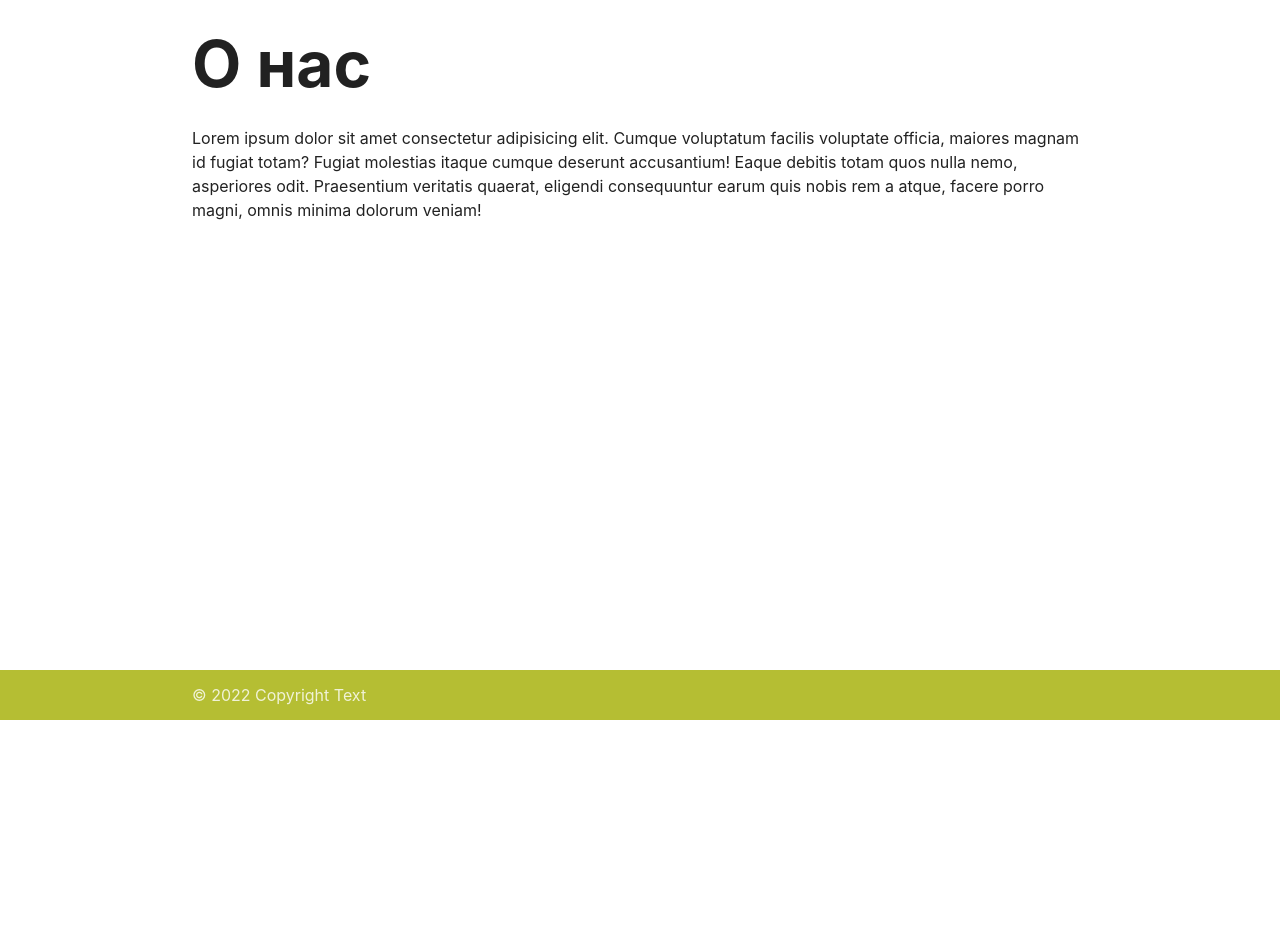
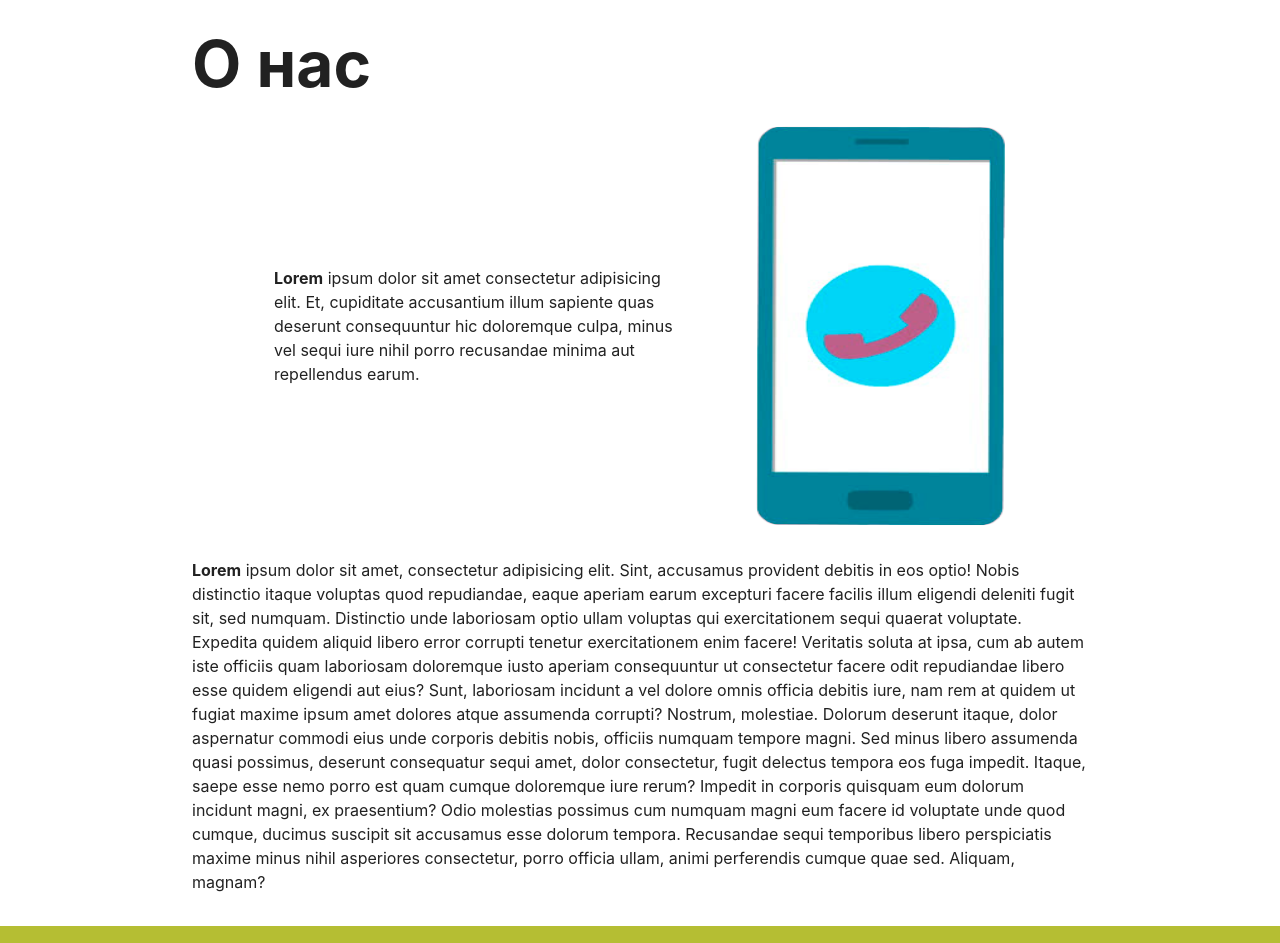
Before and after one commit to notaddtry/nataraure, a Next.js app: page /about in a window 1280 px wide. Shown: the part 80-1023 px from the top of the page. Before the commit the page ends 800 px from the top, so only its background shows below. Built offline with nearby package versions, Linux system fonts and the light colour scheme.

Commit message:
updated aboutus page

```diff
--- a/pages/about.jsx
+++ b/pages/about.jsx
@@ -1,18 +1,48 @@
+import Image from 'next/image'
 import React from 'react'
 import Title from '../src/components/Title'
 
+import styles from './pages.module.scss'
+
 const Aboutpage = () => {
   return (
-    <div>
+    <div className={styles.about_wrapper}>
       <Title custom={1}>О нас</Title>
-      <span>
-        Lorem ipsum dolor sit amet consectetur adipisicing elit. Cumque
-        voluptatum facilis voluptate officia, maiores magnam id fugiat totam?
-        Fugiat molestias itaque cumque deserunt accusantium! Eaque debitis totam
-        quos nulla nemo, asperiores odit. Praesentium veritatis quaerat,
-        eligendi consequuntur earum quis nobis rem a atque, facere porro magni,
-        omnis minima dolorum veniam!
-      </span>
+      <div className={styles.about_info_wrapper}>
+        <span className={styles.quote}>
+          <b>Lorem</b> ipsum dolor sit amet consectetur adipisicing elit. Et,
+          cupiditate accusantium illum sapiente quas deserunt consequuntur hic
+          doloremque culpa, minus vel sequi iure nihil porro recusandae minima
+          aut repellendus earum.
+        </span>
+        <Image src='/assets/phone.png' width={250} height={400} />
+      </div>
+      <div className={styles.about_content_wrapper}>
+        <span>
+          <b>Lorem</b> ipsum dolor sit amet, consectetur adipisicing elit. Sint,
+          accusamus provident debitis in eos optio! Nobis distinctio itaque
+          voluptas quod repudiandae, eaque aperiam earum excepturi facere
+          facilis illum eligendi deleniti fugit sit, sed numquam. Distinctio
+          unde laboriosam optio ullam voluptas qui exercitationem sequi quaerat
+          voluptate. Expedita quidem aliquid libero error corrupti tenetur
+          exercitationem enim facere! Veritatis soluta at ipsa, cum ab autem
+          iste officiis quam laboriosam doloremque iusto aperiam consequuntur ut
+          consectetur facere odit repudiandae libero esse quidem eligendi aut
+          eius? Sunt, laboriosam incidunt a vel dolore omnis officia debitis
+          iure, nam rem at quidem ut fugiat maxime ipsum amet dolores atque
+          assumenda corrupti? Nostrum, molestiae. Dolorum deserunt itaque, dolor
+          aspernatur commodi eius unde corporis debitis nobis, officiis numquam
+          tempore magni. Sed minus libero assumenda quasi possimus, deserunt
+          consequatur sequi amet, dolor consectetur, fugit delectus tempora eos
+          fuga impedit. Itaque, saepe esse nemo porro est quam cumque doloremque
+          iure rerum? Impedit in corporis quisquam eum dolorum incidunt magni,
+          ex praesentium? Odio molestias possimus cum numquam magni eum facere
+          id voluptate unde quod cumque, ducimus suscipit sit accusamus esse
+          dolorum tempora. Recusandae sequi temporibus libero perspiciatis
+          maxime minus nihil asperiores consectetur, porro officia ullam, animi
+          perferendis cumque quae sed. Aliquam, magnam?
+        </span>
+      </div>
     </div>
   )
 }
--- a/pages/pages.module.scss
+++ b/pages/pages.module.scss
@@ -1,12 +1,4 @@
-.parallax_wrapper {
-  // top: 0;
-  // left: 0;
-  // bottom: 0;
-  // left: 0;
-  // position: absolute;
-  // min-height: 100vh;
-  // min-width: 100%;
-}
+@import '/styles/variables.scss';
 
 .background_wrapper {
   padding-top: 5rem;
@@ -80,17 +72,30 @@
 
 .info_wrapper {
   display: flex;
+  justify-content: space-around;
+
+  @media (max-width: 720px) {
+    justify-content: flex-start;
+  }
 
   .img_wrapper {
-    flex: 1 1 60%;
-    min-height: 400px;
-    max-height: 400px;
+    min-height: 500px;
+    max-height: 500px;
+    min-width: 400px;
+    max-width: 400px;
     display: flex;
     justify-content: center;
     align-items: center;
-
     pointer-events: none;
     position: relative;
+
+    @media (max-width: 1199px) {
+      min-height: 400px;
+      max-height: 400px;
+      min-width: 300px;
+      max-width: 300px;
+    }
+
     .line_1 {
       position: absolute;
       left: 0;
@@ -123,22 +128,50 @@
       animation: rightAnimation 2.5s ease-in-out infinite;
     }
     .phone {
-      width: 250px;
-      height: 300px;
       margin-left: auto;
       position: absolute;
       animation: phoneAnimation 6s ease-in-out infinite alternate;
     }
   }
   .info_content_wrapper {
+    text-align: left;
     display: flex;
     flex-direction: column;
-    flex: 1 1 40%;
+
     justify-content: center;
+
+    @media (max-width: 992px) {
+      flex-direction: row;
+    }
+    @media (max-width: 720px) {
+      flex-direction: column;
+    }
   }
   .info_content {
     display: flex;
     flex-direction: column;
+    transition: color 0.2s ease-in;
+
+    &:hover {
+      color: $pinkHover !important;
+    }
+
+    &:not(:last-child) {
+      margin-bottom: 2rem;
+    }
+
+    @media (max-width: 992px) {
+      &:not(:last-child) {
+        margin-bottom: 0;
+        margin-right: 2rem;
+      }
+    }
+    @media (max-width: 720px) {
+      &:not(:last-child) {
+        margin-bottom: 2rem;
+        margin-right: 0;
+      }
+    }
   }
 }
 
@@ -184,3 +217,27 @@
     transform: scale(1.05, 1.05);
   }
 }
+
+.about_wrapper {
+  display: flex;
+  flex-direction: column;
+  margin-bottom: 2rem;
+
+  .about_info_wrapper {
+    display: flex;
+    justify-content: space-evenly;
+
+    // & > * {
+    //   flex: 1 1 50%;
+    // }
+
+    .quote {
+      max-width: 400px;
+      justify-self: flex-end;
+      align-self: center;
+    }
+  }
+  .about_content_wrapper {
+    margin-top: 2rem;
+  }
+}
--- a/src/components/Card/card.module.scss
+++ b/src/components/Card/card.module.scss
@@ -1,6 +1,6 @@
 .card_wrapper {
   display: grid;
-  grid-template-columns: repeat(auto-fill, minmax(250px, 1fr));
+  grid-template-columns: repeat(auto-fill, minmax(300px, 1fr));
   gap: 1rem;
 }
 
@@ -11,7 +11,6 @@
 .card {
   display: flex;
   flex-direction: column;
-  height: 410px;
 }
 
 .card_action {
--- a/src/layout/Header.jsx
+++ b/src/layout/Header.jsx
@@ -20,8 +20,8 @@ const Header = ({ scrollY }) => {
     '0 2px 2px 0 rgba(0,0,0,0), 0 3px 1px -2px rgba(0,0,0,0), 0 1px 5px 0 rgba(0,0,0,0)',
     '0 2px 2px 0 rgba(0,0,0,0.14), 0 3px 1px -2px rgba(0,0,0,0.12), 0 1px 5px 0 rgba(0,0,0,0.2)',
   ]
-  const backgroundOffsetY = [0, 200]
-  const colorOffsetY = [0, 50]
+  const backgroundOffsetY = [0, 100]
+  const colorOffsetY = [0, 100]
   const background = useTransform(scrollY, backgroundOffsetY, backgroundColors)
   const boxShadow = useTransform(scrollY, backgroundOffsetY, boxShadows)
   const color = useTransform(scrollY, colorOffsetY, textColors)
@@ -51,12 +51,13 @@ const Header = ({ scrollY }) => {
               <Image src={LogoPic} alt='logo' width={80} height={60} />
             </a>
           </Link>
-          <span
+          <motion.span
+            style={router.pathname === '/' ? { color: '#fff' } : { color }}
             className={`${styles.burger} sidenav-trigger hide-on-large-only`}
             onClick={() => setSlider((s) => !s)}>
             <i className='material-icons'>menu</i>
-          </span>
-          <ul className='right hide-on-med-and-down'>
+          </motion.span>
+          <ul className='right hide-on-med-and-down text_bold'>
             <li>
               <Link href='/about'>
                 <motion.a
--- a/styles/globals.scss
+++ b/styles/globals.scss
@@ -9,8 +9,6 @@ body {
   font-family: -apple-system, BlinkMacSystemFont, Segoe UI, Roboto, Oxygen,
     Ubuntu, Cantarell, Fira Sans, Droid Sans, Helvetica Neue, sans-serif;
 }
-
-
 
 #__next {
   display: flex;
@@ -46,3 +44,7 @@ a {
 .text_center {
   text-align: center;
 }
+
+.text_bold {
+  font-weight: bold;
+}
--- a/styles/variables.scss
+++ b/styles/variables.scss
@@ -1,6 +1,7 @@
-$color: #43a047;
-$primaryColor: red;
+$pink: #ff4081;
+$pinkHover: #f50057;
 
 :export {
-  color: $color;
+  pink: $pink;
+  pinkHover: $pinkHover;
 }
```
Also changed, not shown: pages/contact.jsx (+5 -5 lines), src/components/ContactUs/index.jsx (added, +9 -0 lines), src/components/ContactUs/contactUs.module.scss (added).
